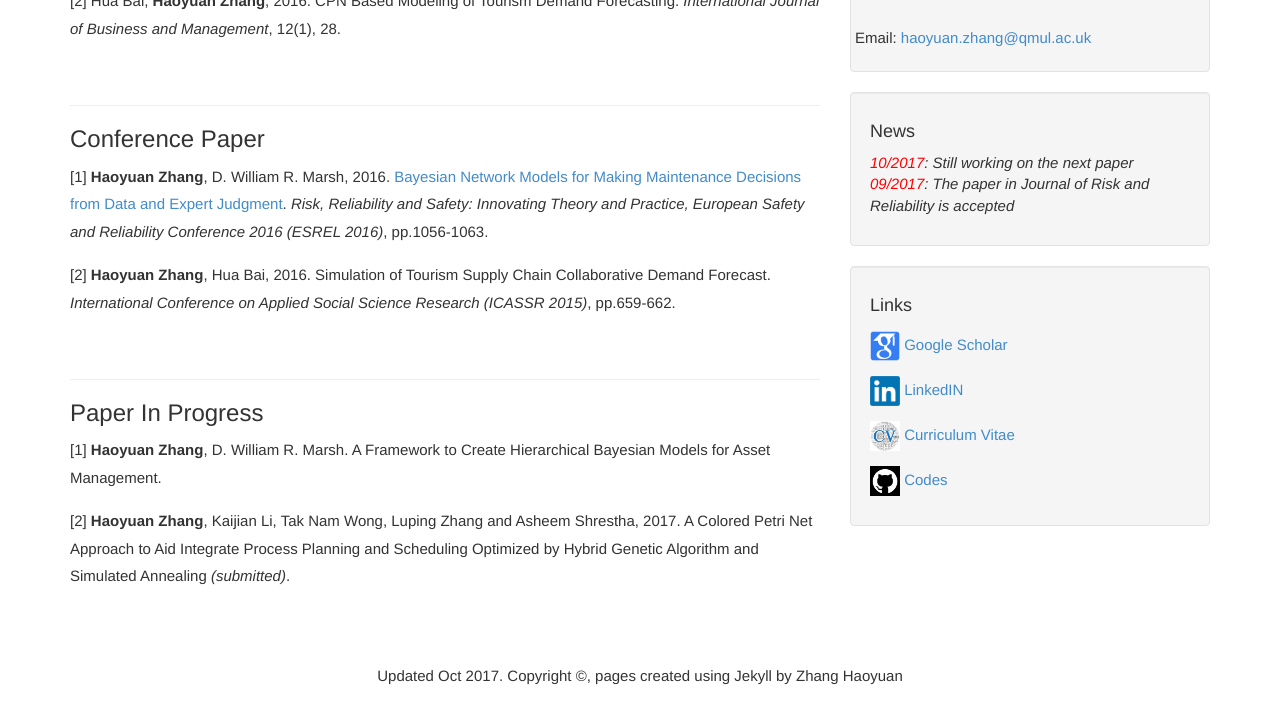
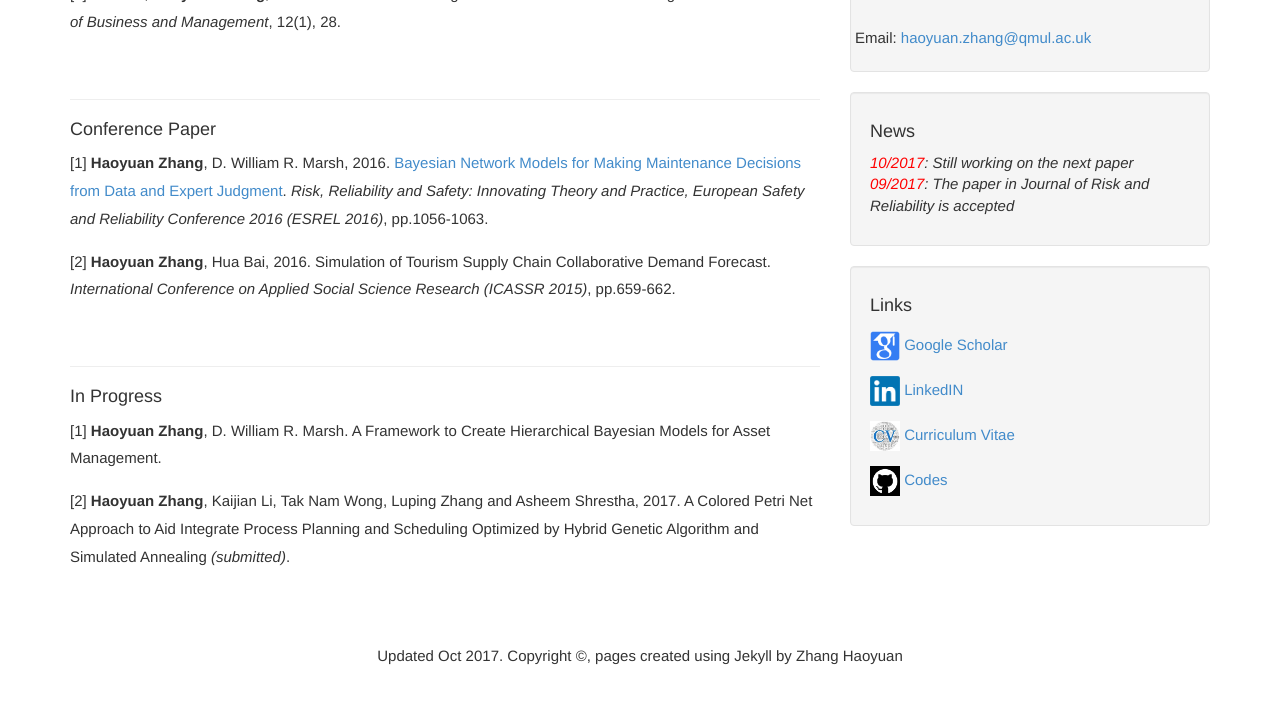
Before and after one commit to july0905/haoyuanzhang1990.github.io, a Jekyll site: the page built from pub.md, in a window 1280 px wide and 1021 px high, cut to the strip 284-1008 px from the top of the window. Built offline with Jekyll 4.4.1, drawn with Linux system fonts in a browser that asks for light colours.

Commit message:
Update pub.md

```diff
--- a/pub.md
+++ b/pub.md
@@ -6,7 +6,7 @@ title: "Publication"
 
 <h2>Publication</h2>
 <hr>
-<h3> Journal Paper</h3>
+<h4> Journal Paper</h4>
 [1] <b>Haoyuan Zhang</b>, D. William R. Marsh, 2017. Generic Bayesian Network Models for Making Maintenance Decisions from Available Data and Expert Knowledge. <i>Journal of Risk and Reliability</i> (accepted).
 
 <p>[2] Hua Bai, <b>Haoyuan Zhang</b>, 2016. CPN Based Modeling of Tourism Demand Forecasting. <i>International Journal of Business and Management</i>, 12(1), 28.</p>
@@ -16,7 +16,7 @@ title: "Publication"
 
 <hr>
 
-<h3>Conference Paper</h3>
+<h4>Conference Paper</h4>
 [1] <b>Haoyuan Zhang</b>, D. William R. Marsh, 2016. <a href="https://qmro.qmul.ac.uk/xmlui/bitstream/handle/123456789/13065/Marsh%20Bayesian%20Network%20Models%20for%20Making%202016%20Accepted.pdf?sequence=1">Bayesian Network Models for Making Maintenance Decisions from Data and Expert Judgment</a>. <i>
 Risk, Reliability and Safety: Innovating Theory and Practice, European Safety and Reliability Conference 2016 (ESREL 2016)</i>, pp.1056-1063.
 
@@ -34,6 +34,6 @@ Risk, Reliability and Safety: Innovating Theory and Practice, European Safety an
 <hr>
 
 
-<h3>Paper In Progress</h3>
+<h4>In Progress</h4>
 [1] <b>Haoyuan Zhang</b>, D. William R. Marsh. A Framework to Create Hierarchical Bayesian Models for Asset Management.
 <p>[2] <b>Haoyuan Zhang</b>, Kaijian Li, Tak Nam Wong, Luping Zhang and Asheem Shrestha, 2017. A Colored Petri Net Approach to Aid Integrate Process Planning and Scheduling Optimized by Hybrid Genetic Algorithm and Simulated Annealing <i>(submitted)</i>.</p>
```
